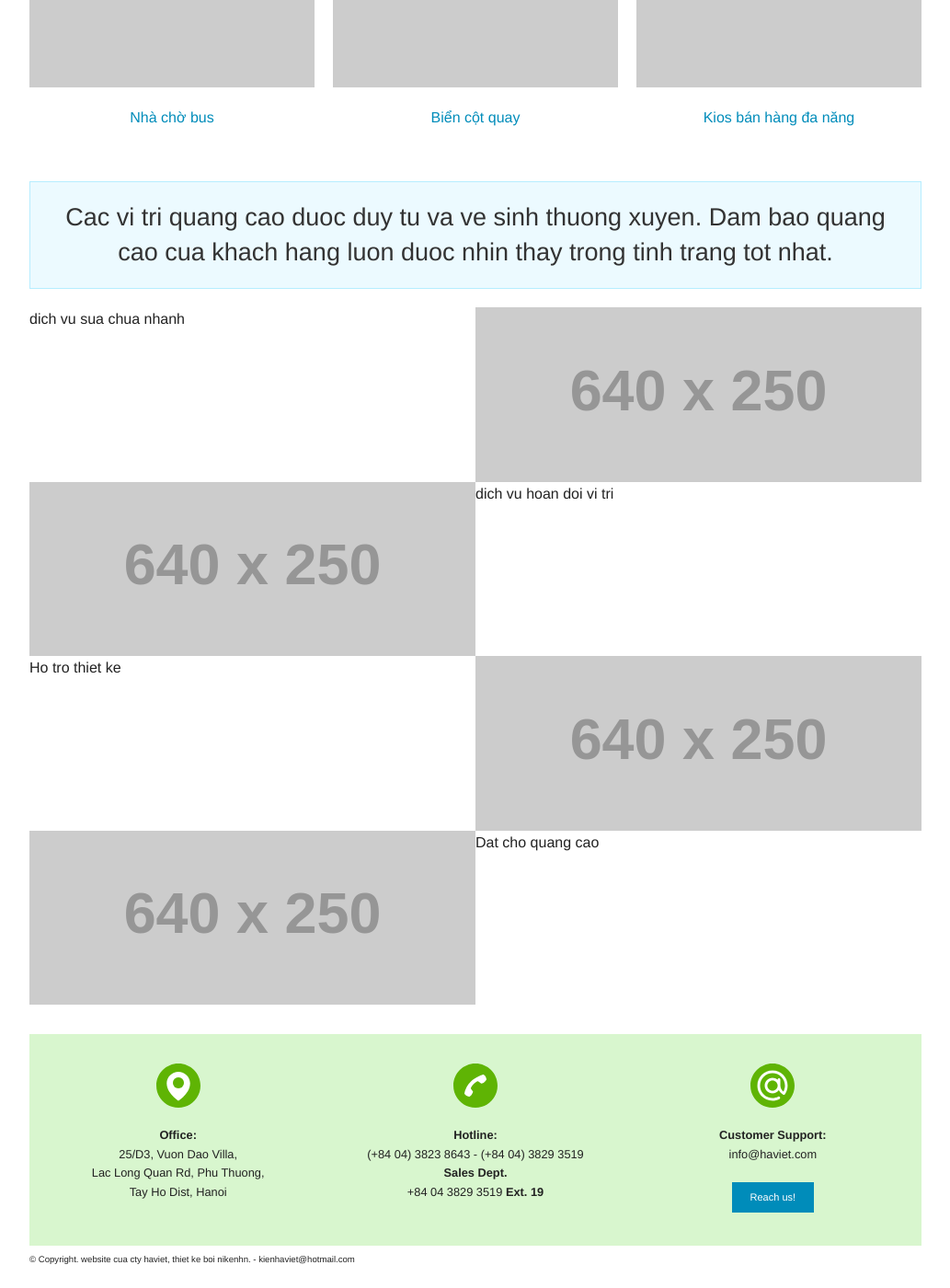
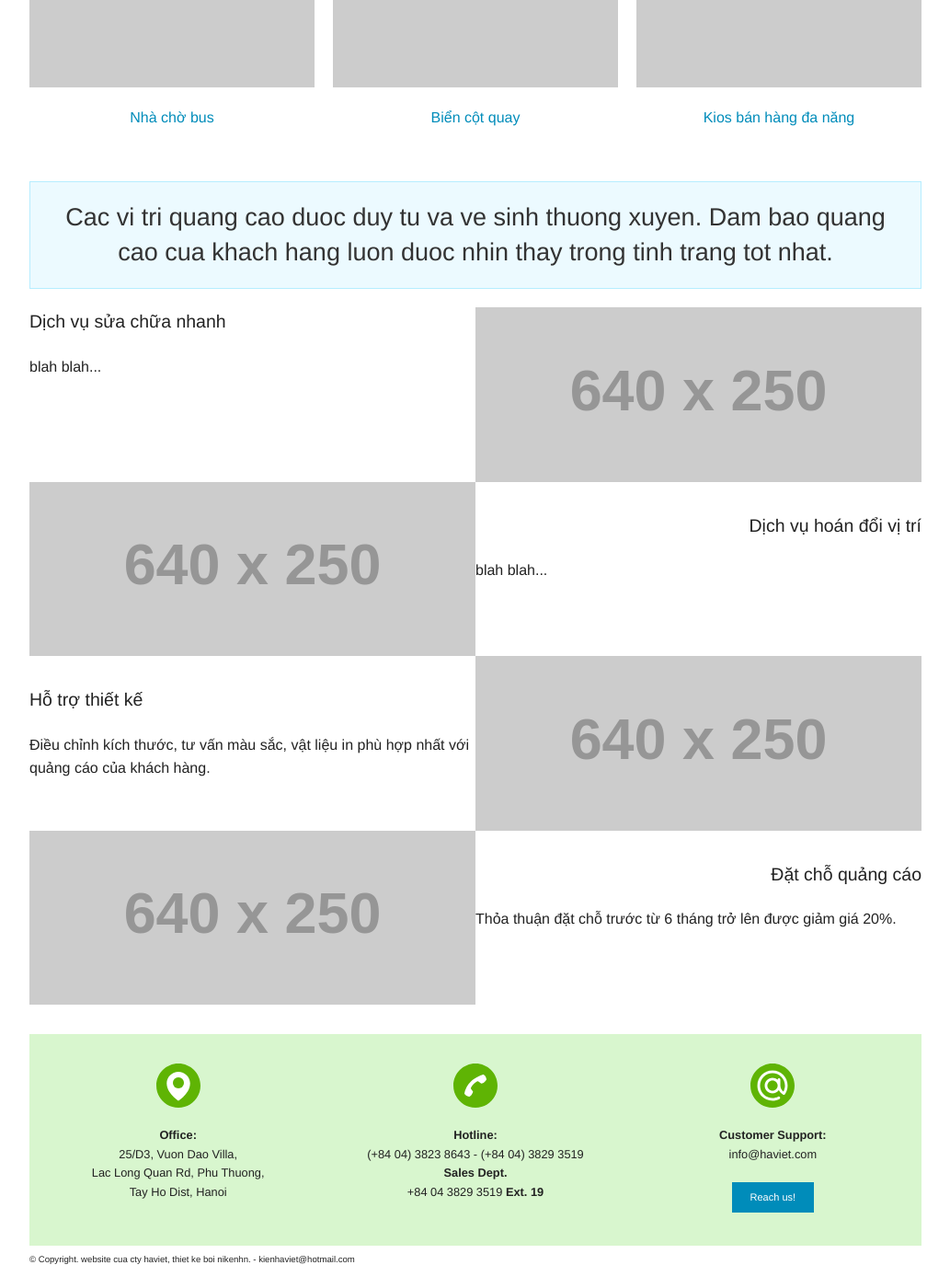
Before and after one commit to haviet/static-on-foundation, a Jekyll site: the page built from sdk-sanpham-dichvu.html, in a window 1280 px wide and 1400 px high, scrolled down 1095 px. Shown: the whole window at 92% size, without its empty margins (123-1156 px from the left). Built offline with Jekyll 4.4.1, drawn with Linux system fonts in a browser that asks for light colours.

Commit message:
Update dv-content.html

```diff
--- a/_includes/dv-content.html
+++ b/_includes/dv-content.html
@@ -4,7 +4,8 @@
 	</div>
 
 	<div class="medium-6 medium-pull-6 columns">
-		<p>dich vu sua chua nhanh</p> <!-- ============================== sua chua nhanh -->
+		<p class="lead">Dịch vụ sửa chữa nhanh</p> <!-- ============================== sua chua nhanh -->
+		<p>blah blah...</p>
 	</div>
 </div>
 
@@ -14,7 +15,9 @@
 	</div>
 
 	<div class="medium-6 columns">
-		<p>dich vu hoan doi vi tri</p> <!-- ============================== hoan doi vi tri -->
+	<br><br>
+		<p class="lead text-right">Dịch vụ hoán đổi vị trí</p> <!-- ============================== hoan doi vi tri -->
+		<p>blah blah...</p>
 	</div>
 </div>
 
@@ -24,7 +27,9 @@
 	</div>
 
 	<div class="medium-6 medium-pull-6 columns">
-		<p>Ho tro thiet ke</p> <!-- ============================== ho tro thiet ke -->
+	<br><br>
+		<p class="lead">Hỗ trợ thiết kế</p> <!-- ============================== ho tro thiet ke -->
+		<p>Điều chỉnh kích thước, tư vấn màu sắc, vật liệu in phù hợp nhất với quảng cáo của khách hàng.</p>
 	</div>
 </div>
 
@@ -34,6 +39,8 @@
 	</div>
 
 	<div class="medium-6 columns">
-		<p>Dat cho quang cao</p> <!-- ============================== dat cho quang cao -->
+	<br><br>
+		<p class="lead text-right">Đặt chỗ quảng cáo</p> <!-- ============================== dat cho quang cao -->
+		<p>Thỏa thuận đặt chỗ trước từ 6 tháng trở lên được giảm giá 20%.</p>
 	</div>
 </div>
```
